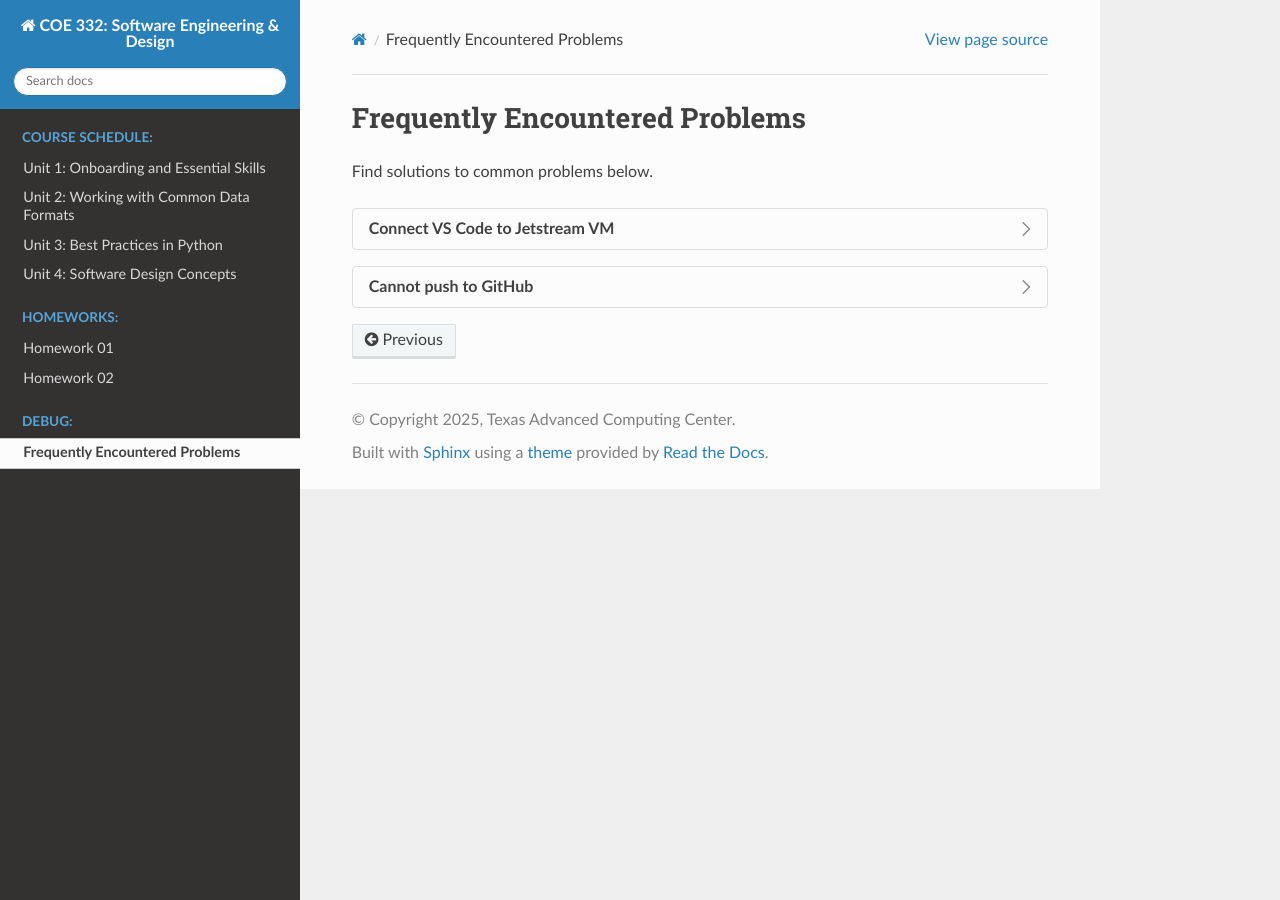
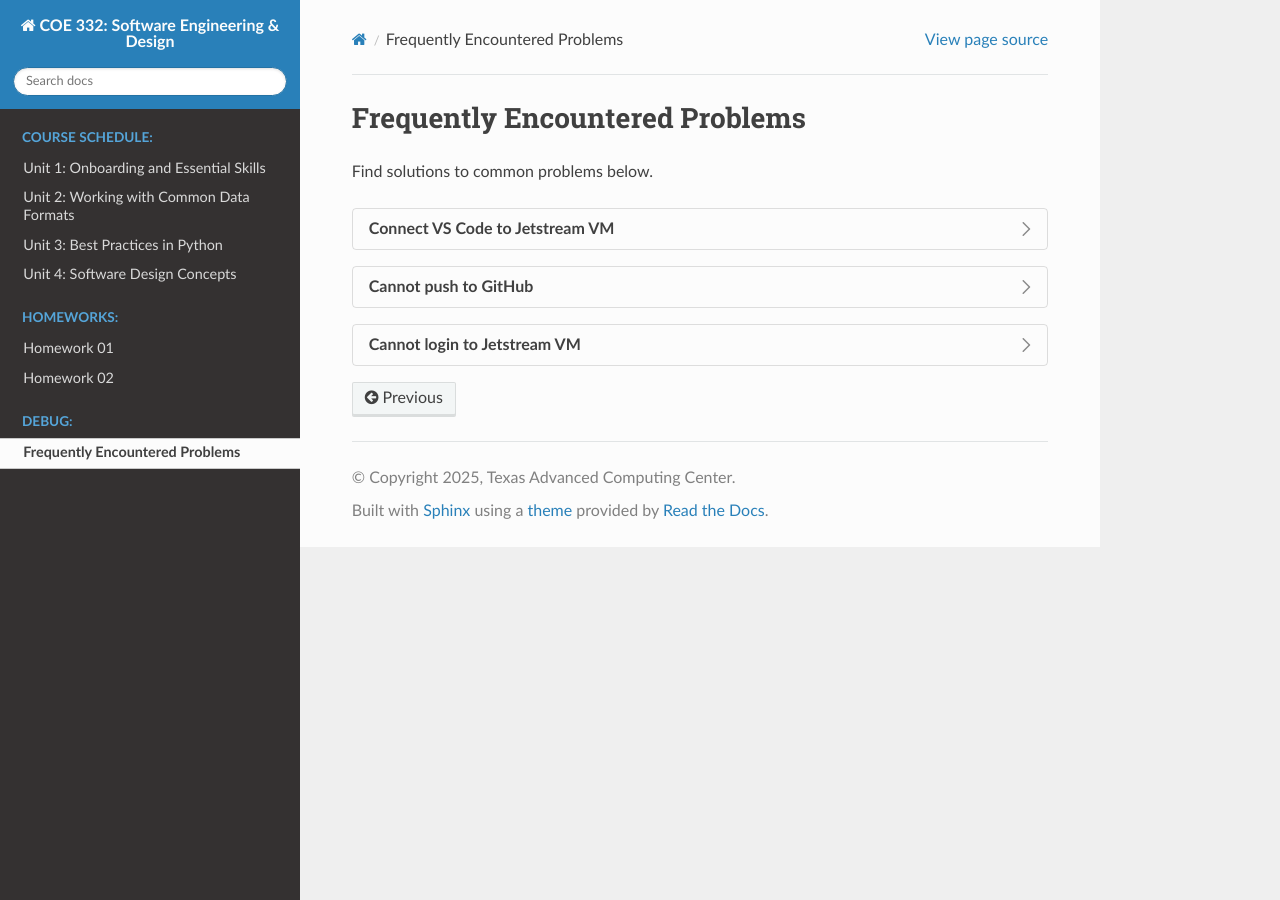
Before and after one commit to TACC/coe-332-sp25, a Sphinx documentation site: the page built from docs/faq/faq.rst, in a window 1280 px wide. Built offline with Sphinx 7.4.7 and the Read the Docs theme 3.1.0, drawn with Linux system fonts in a browser that asks for light colours; some of the changed lines change nothing that is shown.

Commit message:
added item to faq

```diff
--- a/docs/faq/faq.rst
+++ b/docs/faq/faq.rst
@@ -56,3 +56,11 @@ Find solutions to common problems below.
 
    Replacing 'username' with your GitHub username and 'reponame' with the name
    of the repo as it appears on GitHub.
+
+
+.. dropdown:: Cannot login to Jetstream VM
+
+   If you try to ssh to coe332-vm and it gives any sort of error or if it asks
+   you for a password, it is likely that you removed some necessary lines from
+   your ~/.ssh/config on student-login. Contact one of the course instructors
+   and we will restore it for you.
```
